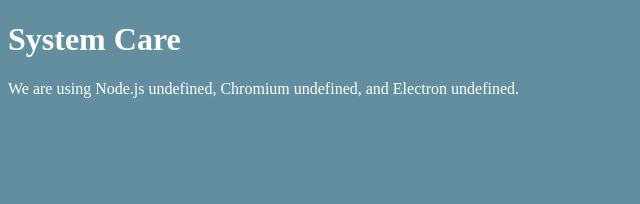
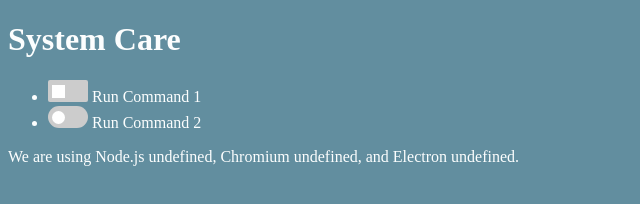
Before and after one commit to timypcr/electron-system-care, an Electron app: page src/main.html in a window 800 px wide. Shown: the whole page, without its empty margins (0-640 px from the left). Drawn offline with Linux system fonts and the light colour scheme.

Commit message:
adding toggles

```diff
--- a/src/main.css
+++ b/src/main.css
@@ -2,3 +2,63 @@
   background-color: #628E9F;
   color: #FCFEFE;
 }
+
+/* The switch - the box around the slider */
+.switch {
+  position: relative;
+  display: inline-block;
+  width: 40px;
+  height: 22px;
+}
+
+/* Hide default HTML checkbox */
+.switch input {display:none;}
+
+/* The slider */
+.slider {
+  position: absolute;
+  cursor: pointer;
+  top: 0;
+  left: 0;
+  right: 0;
+  bottom: 0;
+  background-color: #ccc;
+  border-radius: 2px;
+  -webkit-transition: .4s;
+  transition: .4s;
+}
+
+.slider:before {
+  position: absolute;
+  content: "";
+  height: 13px;
+  width: 13px;
+  left: 4px;
+  bottom: 4px;
+  background-color: white;
+  -webkit-transition: .4s;
+  transition: .4s;
+}
+
+input:checked + .slider {
+  background-color: #00D949;
+}
+
+input:focus + .slider {
+  box-shadow: 0 0 1px #00D949;
+}
+
+input:checked + .slider:before {
+  -webkit-transform: translateX(16px);
+  -ms-transform: translateX(16px);
+  transform: translateX(16px);
+}
+
+/* Rounded sliders */
+.slider.round {
+  border-radius: 20px;
+}
+
+.slider.round:before {
+  border-radius: 50%;
+}
--- a/src/main.html
+++ b/src/main.html
@@ -8,6 +8,27 @@
   <body>
     <h1>System Care</h1>
 
+    <section>
+      <ul>
+        <li>
+          <!-- Rectangular switch -->
+          <label class="switch">
+            <input type="checkbox">
+            <span class="slider"></span>
+          </label>
+          Run Command 1
+        </li>
+        <li>
+          <!-- Rounded switch -->
+          <label class="switch">
+            <input type="checkbox">
+            <span class="slider round"></span>
+          </label>
+          Run Command 2
+        </li>
+      </ul>
+    </section>
+
     <!-- All of the Node.js APIs are available in this renderer process. -->
     We are using Node.js <script>document.write(process.versions.node)</script>,
     Chromium <script>document.write(process.versions.chrome)</script>,
```
Also changed, not shown: README.md.
